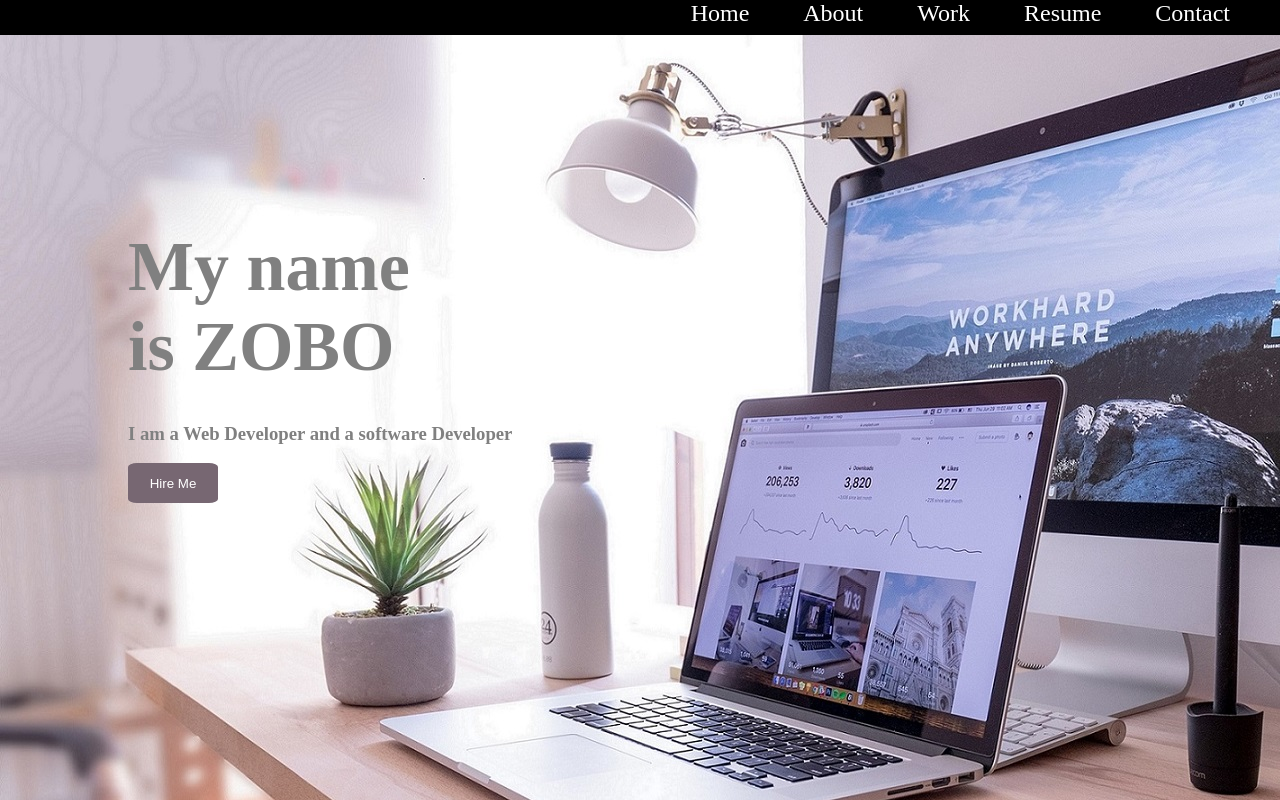
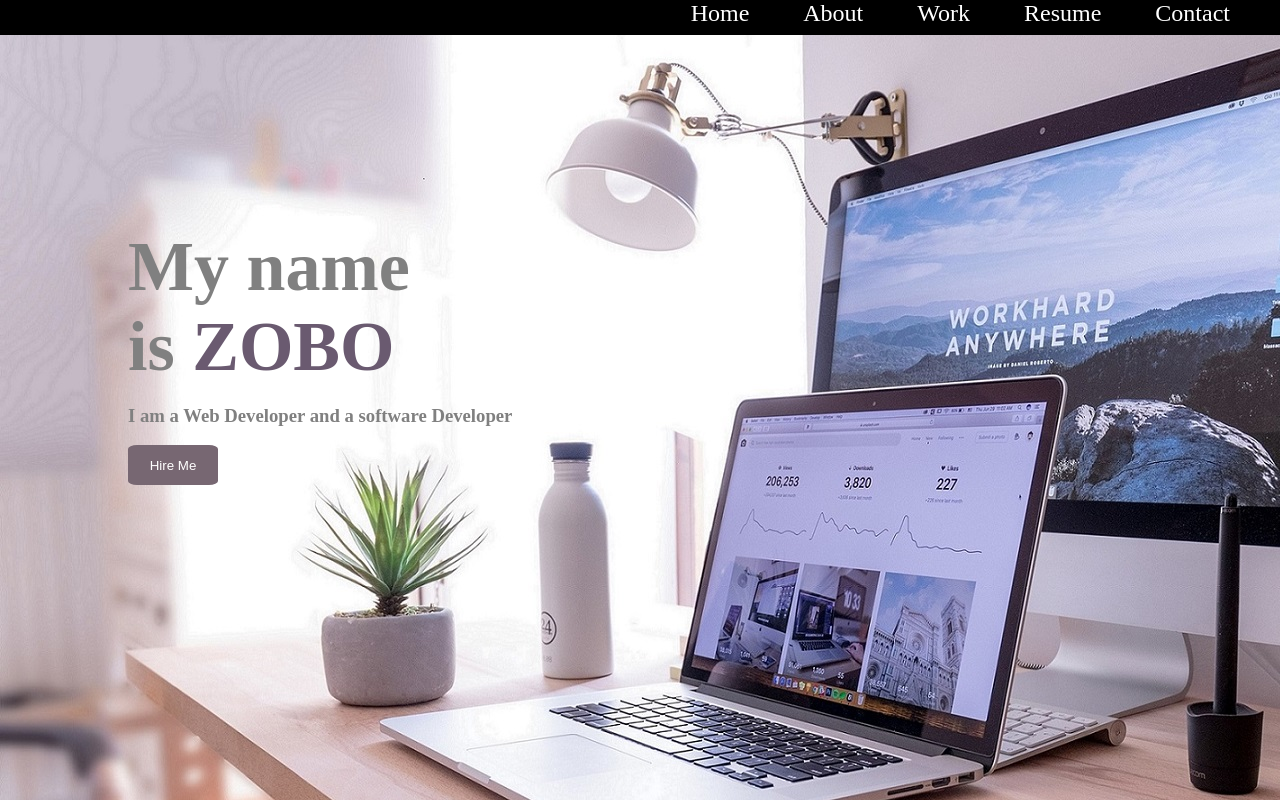
Before and after one commit to Odosa/HTML, a plain HTML site: page index.html in a window 1280 px wide. Shown: the top 800 px of the page. Drawn offline with nearby package versions, Linux system fonts and the light colour scheme.

Commit message:
unfinished still

```diff
--- a/index.html
+++ b/index.html
@@ -6,11 +6,16 @@
     <meta name="viewport" content="width=device-width, initial-scale=1.0">
     <title>My Portfolio</title>
     <link rel="stylesheet" href="https://cdnjs.cloudflare.com/ajax/libs/ionicons/2.0.1/css/ionicons.min.css">
-</head>
-<body background="img2.jpg" style="background-repeat: no-repeat;">
     <style>
         *{
             margin: 0;
+        }
+
+        h1{
+            display: inline;
+        }
+        #name{
+            color: #6A5A70;
         }
         input[type=text], select, textarea {
             width: 100%;
@@ -114,6 +119,9 @@
         margin-bottom:0;
         }
     </style>
+</head>
+<body background="img2.jpg" style="background-repeat: no-repeat;">
+
     <header id="home">
         <nav style="width: 100%; height: 35px; background-color: black; text-align: right;">
             <a style="margin-right: 50px; font-weight: 400; font-size: x-large; color: white; text-decoration: none;" href="#home">Home</a>
@@ -125,7 +133,8 @@
     </header>
     <main style="height: 770px;">
         <div style="text-align: left; margin-top: 15%; margin-left: 10%;color: gray; margin-right: 55%;">
-            <h1 style="font-size:70px;">My name <br><section> is ZOBO</section></h1>
+
+            <h1 style="font-size:70px;">My name <br> is</h1><h1 id="name" style="font-size:70px;"> ZOBO</h1>
             <br>
             <br>
             <h3>I am a Web Developer and a software Developer</h3>
```
